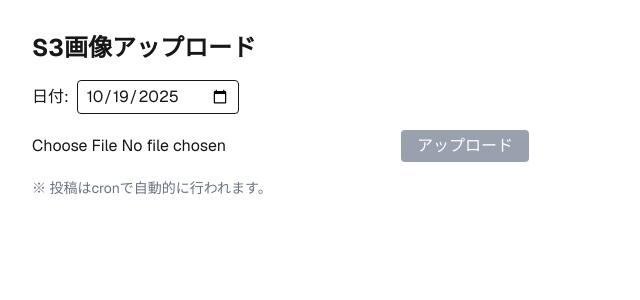
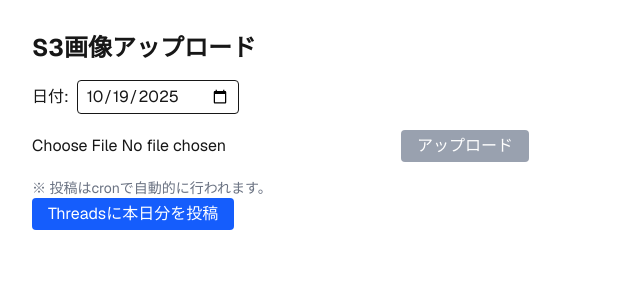
Before and after one commit to tomyshogo/auto-post-threads, a Next.js app: page / in a window 1280 px wide. Shown: the top 300 px of the page, without its empty margins (0-640 px from the left). Built offline with nearby package versions, Linux system fonts and the light colour scheme.

Commit message:
add auto threads post

```diff
--- a/src/app/api/cron/route.ts
+++ b/src/app/api/cron/route.ts
@@ -9,13 +9,8 @@ export async function GET() {
   const s3Bucket = process.env.S3_BUCKET_NAME!;
   const s3Region = process.env.AWS_REGION!;
 
-  // Google サービスアカウントキーを作成
-  const serviceAccountKey = {
-    type: process.env.GOOGLE_TYPE,
-    project_id: process.env.GOOGLE_PROJECT_ID,
-    private_key: process.env.GOOGLE_PRIVATE_KEY?.replace(/\\n/g, "\n").trim(),
-    client_email: process.env.GOOGLE_CLIENT_EMAIL,
-  };
+  // JSON文字列をパースしてサービスアカウントキーに変換
+  const serviceAccountKey = JSON.parse(process.env.GOOGLE_SERVICE_ACCOUNT_KEY!);
 
   try {
     // Google Sheets API クライアント
--- a/src/app/page.tsx
+++ b/src/app/page.tsx
@@ -7,6 +7,9 @@ export default function UploadPage() {
   const [selectedFile, setSelectedFile] = useState<File | null>(null);
   const [uploadDate, setUploadDate] = useState<string>(""); // 初期は空文字に
   const [uploadedUrl, setUploadedUrl] = useState<string | null>(null);
+
+  const [posting, setPosting] = useState(false);
+  const [threadResult, setThreadResult] = useState<any>(null);
 
   // ✅ クライアント側でのみ日付を設定
   useEffect(() => {
@@ -47,6 +50,22 @@ export default function UploadPage() {
       setUploading(false);
     }
   };
+
+  const handlePostToThreads = async () => {
+    setPosting(true);
+    setThreadResult(null);
+
+    try {
+      const res = await fetch(`/api/cron`);
+      const data = await res.json();
+      setThreadResult(data);
+    } catch (err: unknown) {
+      alert(err instanceof Error ? err.message : String(err));
+    } finally {
+      setPosting(false);
+    }
+  };
+
 
   return (
     <div className="font-sans p-8">
@@ -97,6 +116,12 @@ export default function UploadPage() {
       <p className="mt-4 text-gray-500 text-sm">
         ※ 投稿はcronで自動的に行われます。
       </p>
+      <button
+      onClick={handlePostToThreads}
+      className="px-4 py-1 bg-blue-600 text-white rounded hover:bg-blue-700 disabled:bg-gray-400"
+    >
+      {posting ? "投稿中..." : "Threadsに本日分を投稿"}
+    </button>
     </div>
   );
 }
```
